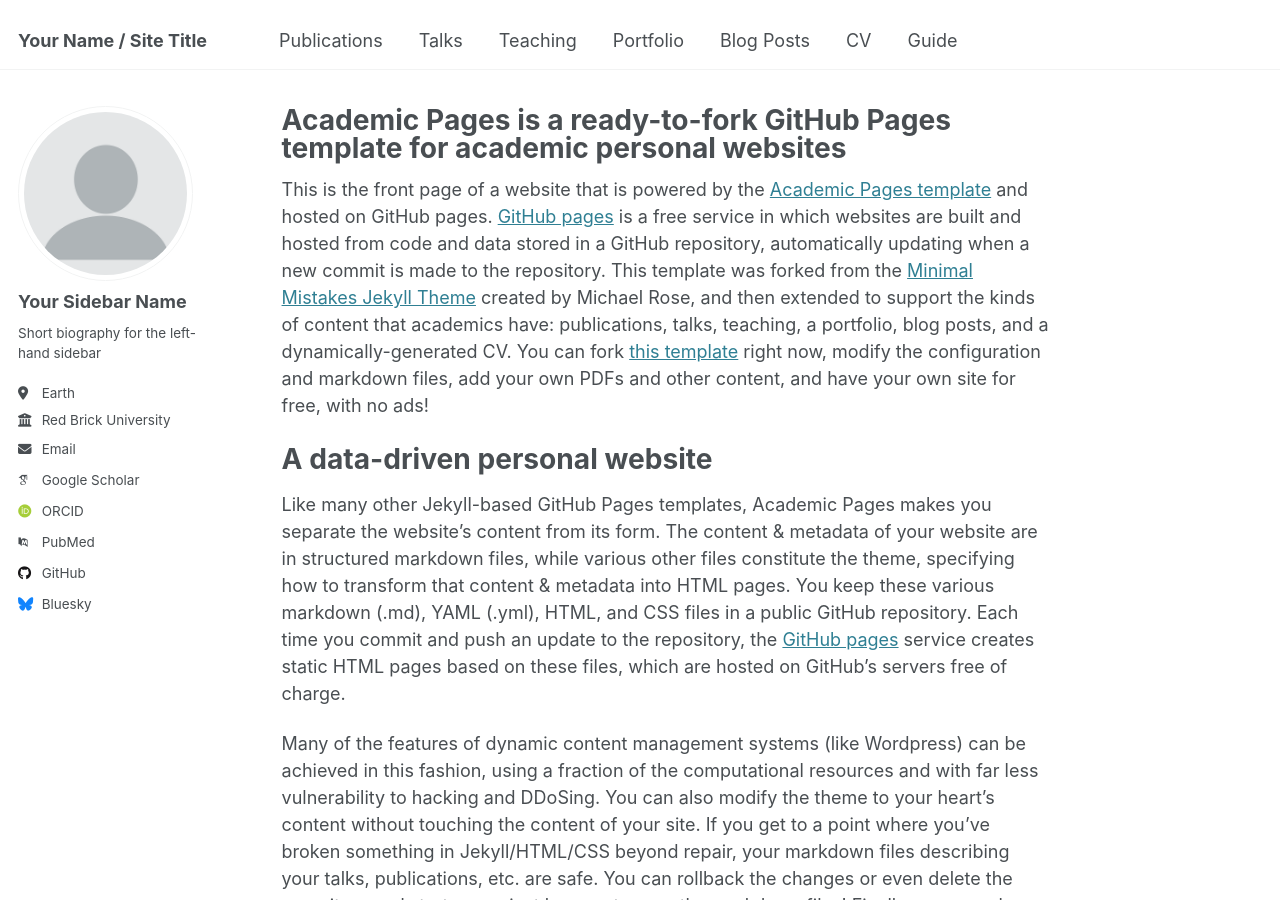
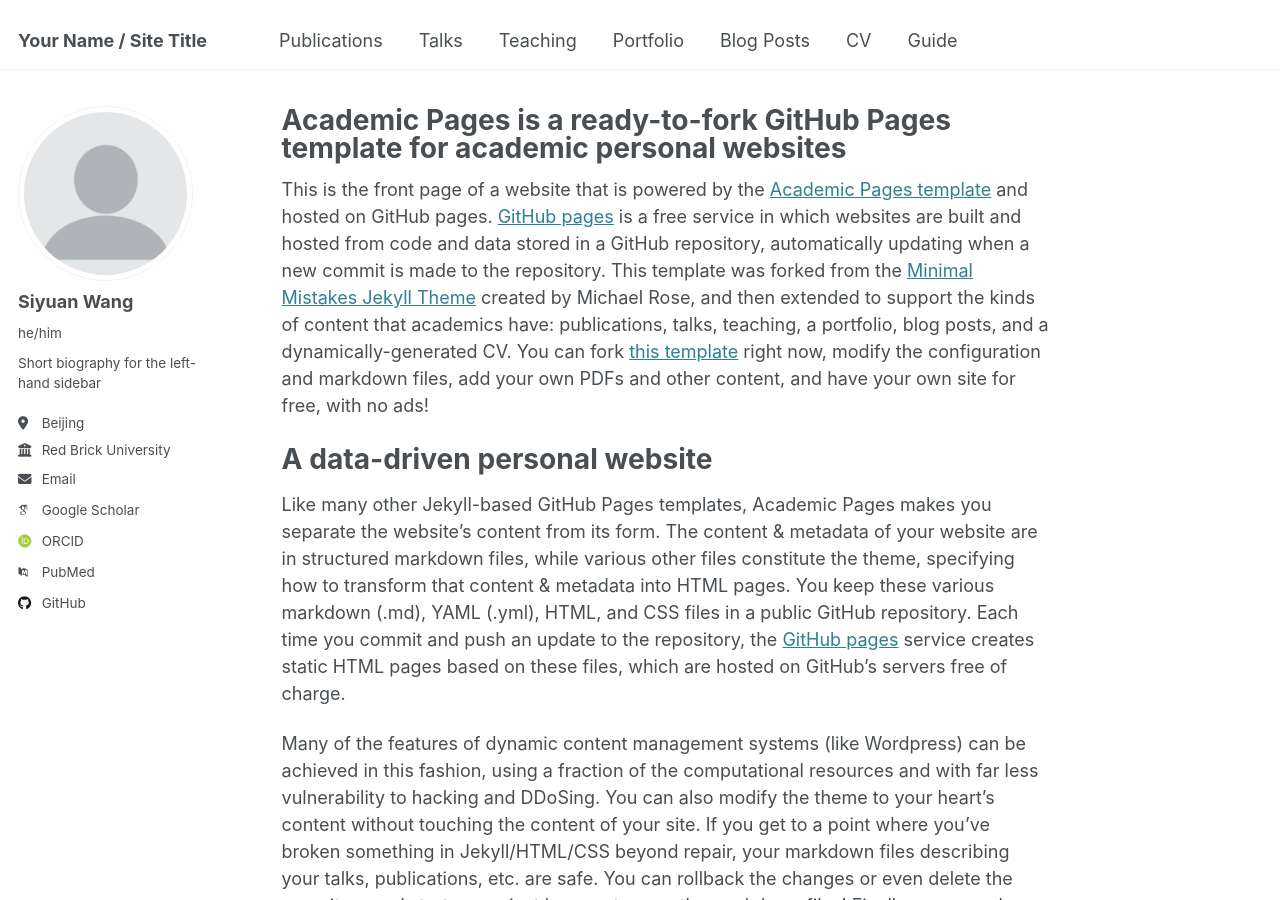
Before and after one commit to wangsy1999/wangsy1999.github.io, a Jekyll site: the page built from _pages/about.md, in a window 1280 px wide and 900 px high. Built offline with Jekyll 4.4.1, drawn with Linux system fonts in a browser that asks for light colours; some web fonts are replaced.

Commit message:
Update _config.yml

```diff
--- a/_config.yml
+++ b/_config.yml
@@ -23,13 +23,13 @@ repository               : "academicpages/academicpages.github.io"
 author:
   # Biographic information
   avatar           : "profile.png"
-  name             : "Your Sidebar Name"
-  pronouns         : # example: "she/her"
+  name             : "Siyuan Wang"
+  pronouns         : "he/him"# example: "she/her"
   bio              : "Short biography for the left-hand sidebar"
-  location         : "Earth"
+  location         : "Beijing"
   employer         : "Red Brick University"
   uri              : # URL
-  email            : "none@example.org"
+  email            : "wangsy1999@outlook.com"
 
   # Academic websites
   arxiv            : # URL - Update with the correct link to your profile
@@ -50,14 +50,14 @@ author:
   stackoverflow    : # User number or user number and name (i.e., use "1" or "1/jeff-atwood")
 
   # Social media
-  bluesky          : "bsky.app" # Replace this with you Bluesky username
+  bluesky          : #"bsky.app" # Replace this with you Bluesky username
   facebook         : # Username
   flickr           : # Username
   foursquare       : # Username
   goodreads        : # Username
   google_plus      : # Username
   keybase          : # Username
-  instagram        : # Username
+  instagram        : # "wangsy1999"
   lastfm           : # Username
   linkedin         : # Username
   mastodon         : # URL
```
